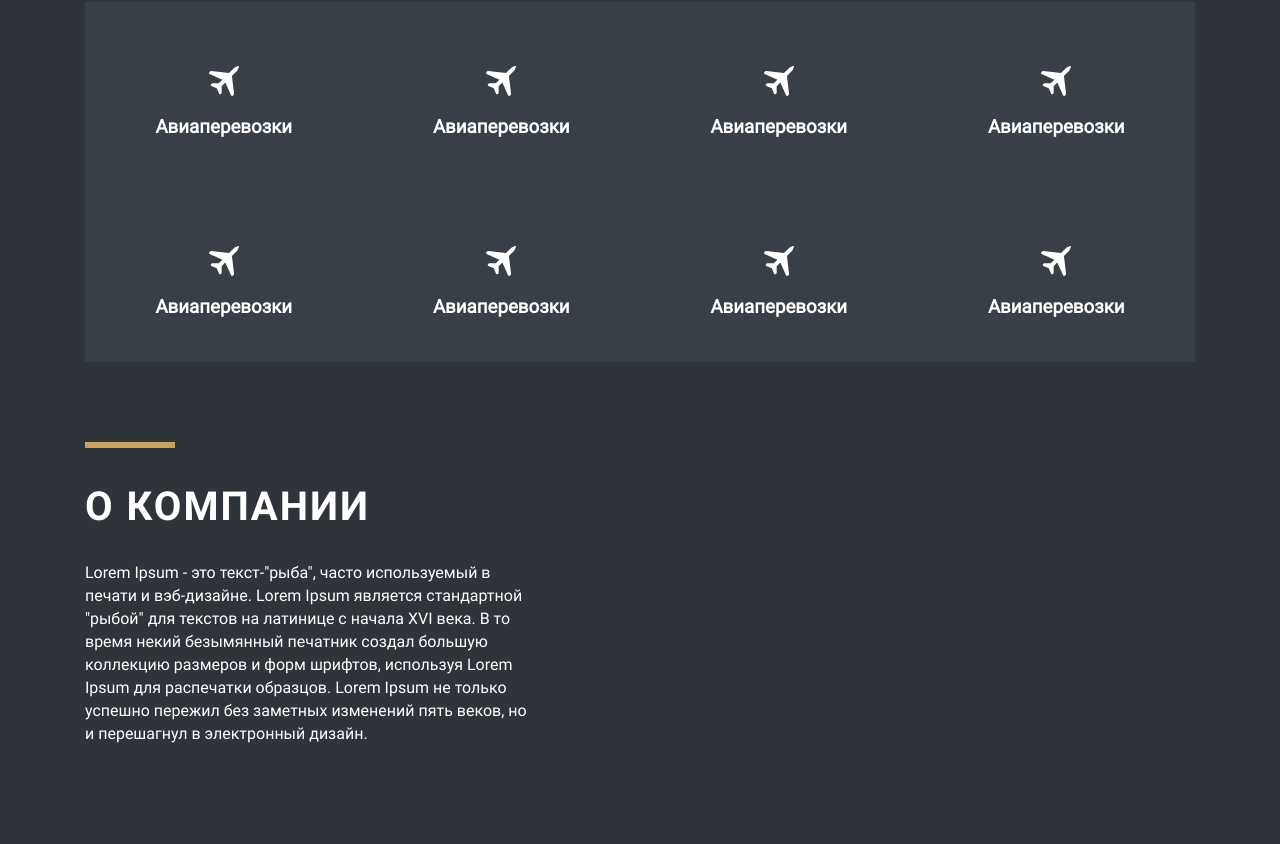
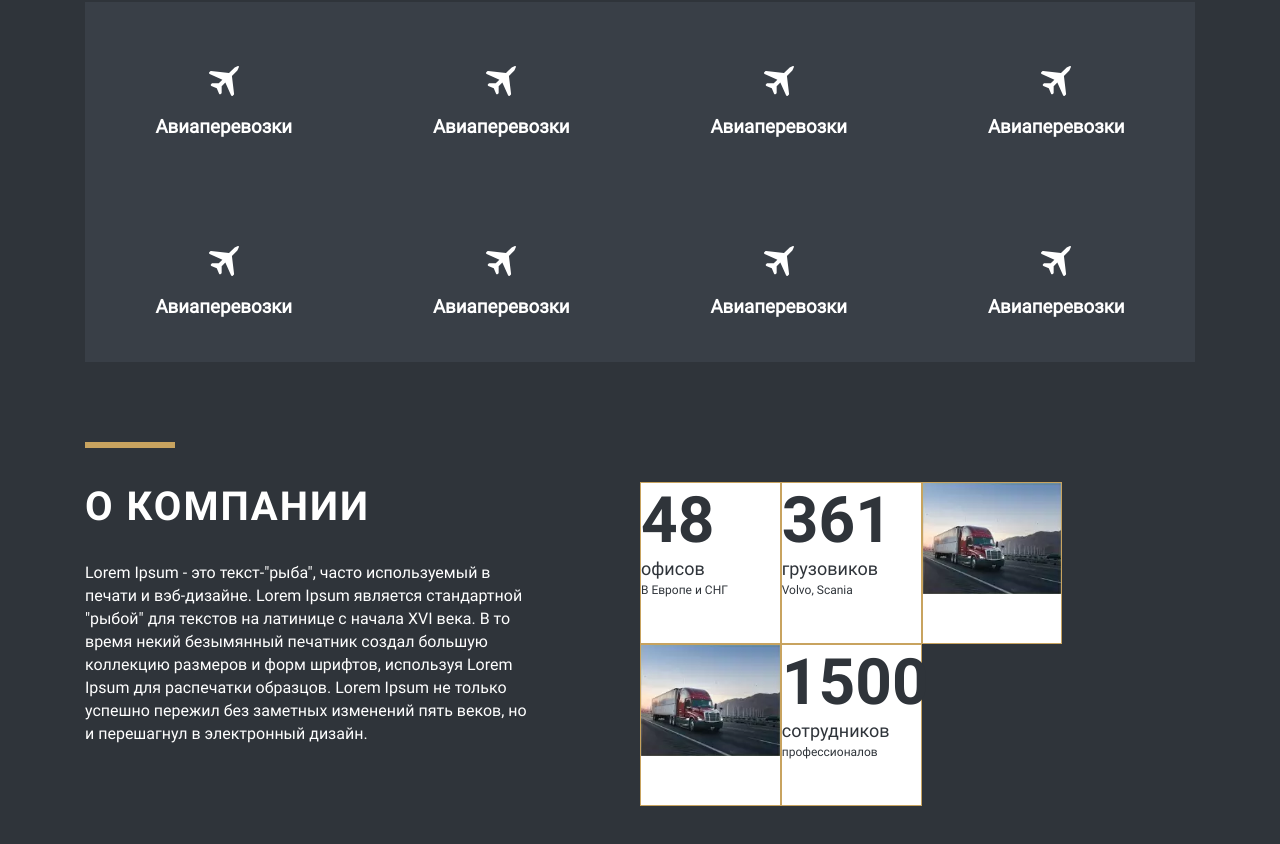
Before and after one commit to Bekjan555/Freight-transportation, a React (Create React App) app: page / in a window 1280 px wide. Shown: the part 1773-2617 px from the top of the page. After the commit the page ends 2579 px from the top, so only its background shows below. Built offline with nearby package versions, Linux system fonts and the light colour scheme.

Commit message:
inside the section "about" created columns with information

```diff
--- a/src/base.scss
+++ b/src/base.scss
@@ -71,3 +71,9 @@ ul {
 img {
 	max-width: 100%;
 }
+
+.flex-align-center {
+	display: flex;
+	align-items: center;
+	justify-content: space-between;
+}
--- a/src/components/about/_styles.scss
+++ b/src/components/about/_styles.scss
@@ -2,6 +2,9 @@
 
 .about {
     margin-top: 120px;
+    &__row {
+        justify-content: space-between;
+    }
     &__description {
         font-size: 16px;
         line-height: 23px;
@@ -10,5 +13,19 @@
     }
     &__item {
         height: 160px;
+        background-color: white;
+        color: $dark;
+        border: 0.25px solid $gold;
     }
 }
+.text {
+    &-big {
+        @include font($roboto-bold, 64px)
+    }
+    &-medium{
+        font-size:18px;
+    }
+    &-small {
+        font-size: 12px;
+    }
+}
--- a/src/components/about/index.jsx
+++ b/src/components/about/index.jsx
@@ -1,12 +1,13 @@
 import React from "react";
 import "./_styles.scss";
+import car2 from "../../assets/car-2.webp";
 
 const About = () => {
   return (
     <section className="about">
       <div className="container">
         <div className="about__content">
-          <div className="row">
+          <div className="about__row row">
             <div className="col-6">
               <h2 className="title">О компании</h2>
               <p className="about__description">
@@ -19,12 +20,28 @@ const About = () => {
                 веков, но и перешагнул в электронный дизайн.
               </p>
             </div>
-            <div className="col-6">
-                <div className="about__item col-3"></div>
-                <div className="about__item col-3"></div>
-                <div className="about__item col-3"></div>
-                <div className="about__item col-3"></div>
-                <div className="about__item col-3"></div>
+            <div className="col-6 row">
+              <div className="about__item col-3">
+                <h3 className="text-big">48</h3>
+                <p className="text-medium">офисов</p>
+                <span className="text-small">В Европе и СНГ</span>
+              </div>
+              <div className="about__item col-3">
+                <h3 className="text-big">361</h3>
+                <p className="text-medium">грузовиков</p>
+                <span className="text-small">Volvo, Scania</span>
+              </div>
+              <div className="about__item col-3">
+                <img src={car2} alt="" />
+              </div>
+              <div className="about__item col-3">
+                <img src={car2} alt="" />
+              </div>
+              <div className="about__item col-3">
+                <h3 className="text-big">1500</h3>
+                <p className="text-medium">сотрудников</p>
+                <span className="text-small">профессионалов</span>
+              </div>
             </div>
           </div>
         </div>
```
